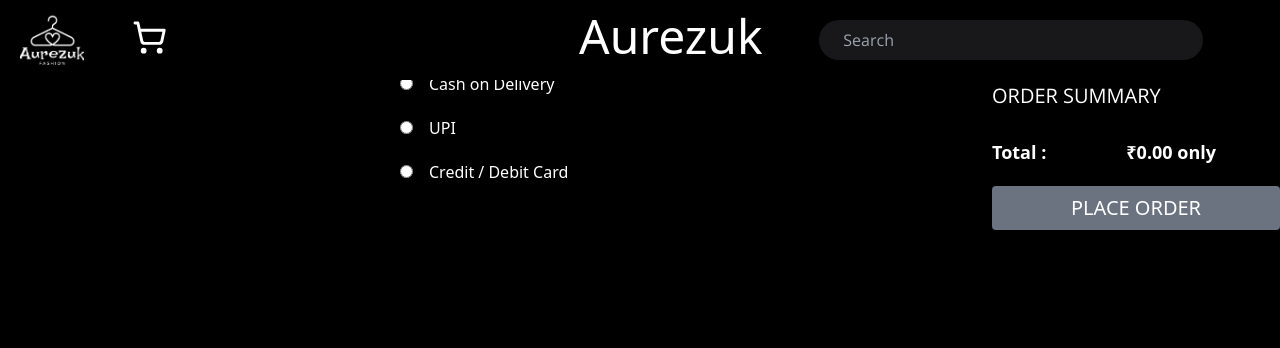
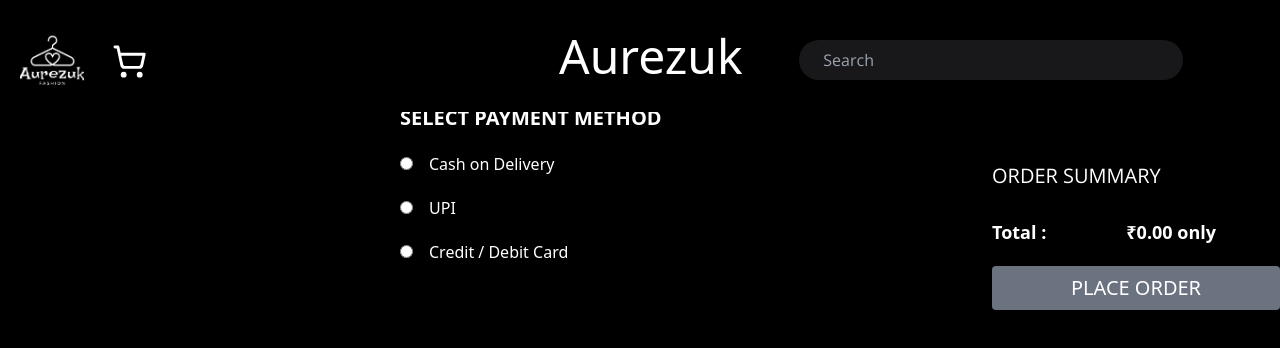
Before and after one commit to rashakp17/First-E-Commerce, a React (Vite) app: page /payment in a window 1280 px wide. Shown: the top 348 px of the page. Built offline with nearby package versions, Linux system fonts and the light colour scheme; a web font is replaced by a local one.

Commit message:
cart count and navbar adjustment

```diff
--- a/src/Component/Navbar.jsx
+++ b/src/Component/Navbar.jsx
@@ -3,25 +3,34 @@
 import Logoimg from '../assets/Logoimg.png';
 import { ShoppingCart } from 'lucide-react';
 import { useState } from 'react';
+import { useSelector } from 'react-redux';
 
 
 const Navbar = ({onSearch}) => {
   const [search, setSearch] = useState('');
-
+  const cartCount = useSelector(state => state.cart.cartItems.length);
   const handleSearchChange =(e) =>{
     setSearch(e.target.value);
     if (onSearch) onSearch(e.target.value);
   }
   return (
-    <div className='m-0 p-0'>
-      <nav className='flex flex-row gap-7  bg-black text-white h-20 fixed w-full m-0 '>
+    <div className=' p-0'>
+      <nav className='flex flex-row gap-7  bg-black text-white h-28 fixed w-full mt-0 pt-5 '>
 
           <Link to="/" >
           <img src={Logoimg} className='md:w-[64px] sm:w-[20px] object-cover ml-5 mt-3 md:h-16 sm:h-[20px]' alt='logo' />
         </Link>
-        <Link to="/cart" className='ml-5 mt-5 '>
-          <ShoppingCart size={35} />
-        </Link>
+        <div className='relative'>
+          <Link to="/cart" className='ml-5 mt-5 '>
+          {cartCount >0 && (
+              <span className='absolute -top-0 -right-3 bg-red-500 text-white rounded-full w-6 h-6 flex items-center justify-center text-sm font-bold'>
+                {cartCount}</span>
+            )}
+            <ShoppingCart size={35} />
+
+          </Link>
+        </div>
+
 
         <h4 className='font-irish text-5xl text-white-700 mt-3 ml-96 text-center' >Aurezuk</h4>
         <input
--- a/src/pages/Cart.jsx
+++ b/src/pages/Cart.jsx
@@ -14,7 +14,7 @@
 
 
   return (
-    <div>
+    <div className='pt-20'>
       <h2 className='text-white font-opensans text-2xl font-bold text-center mt-6 m-5'>CART</h2>
       <div className='flex flex-row gap-7 '>
         <div>
--- a/src/pages/Checkout.jsx
+++ b/src/pages/Checkout.jsx
@@ -48,7 +48,8 @@
   };
 
   return (
-    <>
+
+    <div className='pt-20'>
       <h2 className='text-white font-opensans text-xl font-semibold ml-[400px] mt-6 mb-5'>ADD DELIVERY DETAILS</h2>
       <div className='flex flex-row gap-6'>
 
@@ -140,7 +141,9 @@
           <OrderSummary />
         </div>
       </div>
-    </>
+    </div>
+
+
   );
 };
 
--- a/src/pages/Home.jsx
+++ b/src/pages/Home.jsx
@@ -30,18 +30,18 @@
 
       <Navbar onSearch={setSearch}/>
       {/* home view */}
-      <div className='relative w-full h-96 mt-40 '>
+      <div className=' w-full h-[440px] pt-12  '>
         <div >
           <img className='ml-2 w-[1500px] h-96 flex-shrink-0 object-cover object-left-bottom ' src={homeone} />
         </div>
       </div>
-      <div className='relative h w-full h-96 mt-5  '>
+      <div className=' h w-full h-96 mt-5  '>
         <div >
           <img className='ml-2 w-[1500px] h-96 flex-shrink-0 object-cover object-center' src={hometwo} />
         </div>
       </div>
 
-      <div className='relative w-full h-96  mt-5 '>
+      <div className=' w-full h-96  mt-5 '>
          <div >
           <img className='ml-2 w-[1500px] h-96 flex-shrink-0 object-cover object-center' src={homethree} />
         </div>
--- a/src/pages/Payment.jsx
+++ b/src/pages/Payment.jsx
@@ -17,7 +17,7 @@
     };
 
   return (
-    <div className='ml-[400px] flex flex-row '>
+    <div className='ml-[400px] flex flex-row pt-20'>
 
       <div className='flex flex-col gap-5 w-[700px] '>
         <h2 className='text-white text-xl font-semibold mt-6'>SELECT PAYMENT METHOD</h2>
--- a/src/pages/ProductDetails.jsx
+++ b/src/pages/ProductDetails.jsx
@@ -17,7 +17,7 @@
   }
 
   return (
-    <div>
+    <div className='pt-20'>
       <h2 className='text-white font-opensans text-2xl font-bold text-center mt-6'>PRODUCT DETAILS</h2>
       <div className='container mx-auto px-4'>
         <div key={product.id} className='grid grid-cols-1 sm:grid-cols-2 gap-4 mt-7'>
```
